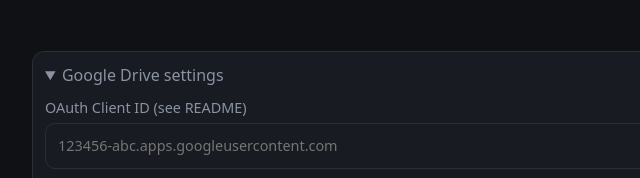
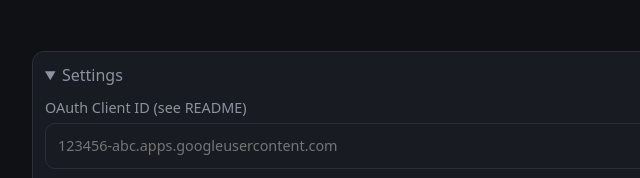
Before and after one commit to albert1911/xpic, a website: page index.html in a window 1280 px wide. Shown: the part 319-497 px from the top of the page, 248-888 px from the left. Drawn offline with Linux system fonts and the light colour scheme.

Commit message:
Update index.html

```diff
--- a/index.html
+++ b/index.html
@@ -113,7 +113,7 @@
   </div>
 
   <details id="settings">
-    <summary>Google Drive settings</summary>
+    <summary>Settings</summary>
     <label>OAuth Client ID (see README)
       <input type="text" id="clientId" placeholder="123456-abc.apps.googleusercontent.com" autocomplete="off">
     </label>
```
